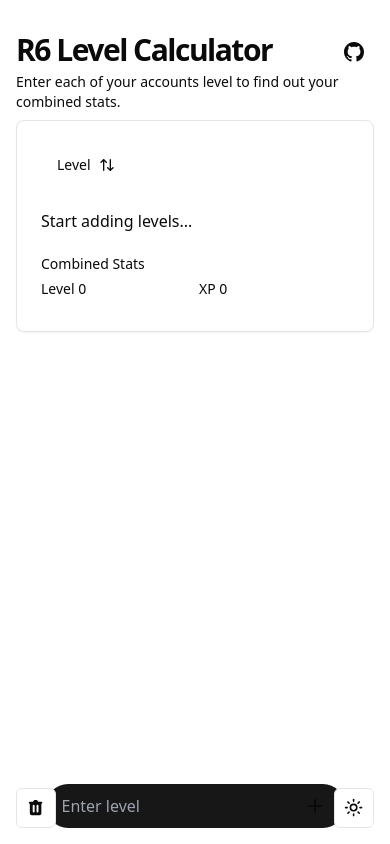
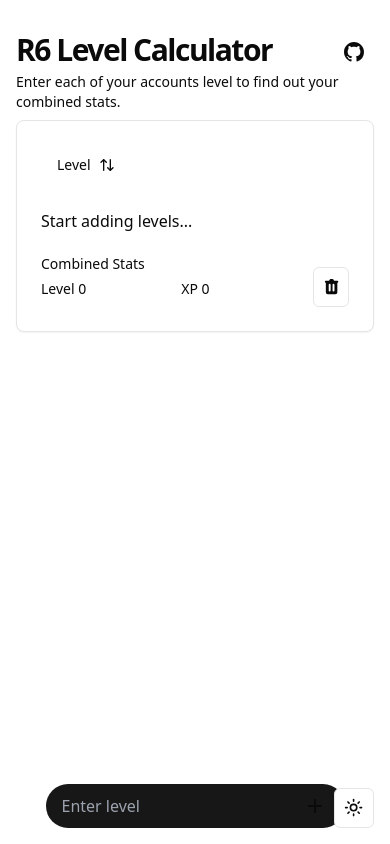
Before and after one commit to leomosley/r6-level-calc, a Next.js app: page / in a window 390 px wide. Built offline with nearby package versions, Linux system fonts and the light colour scheme.

Commit message:
feat swap clear button and stats position

```diff
--- a/app/page.tsx
+++ b/app/page.tsx
@@ -86,14 +86,6 @@ export default function Home() {
             )}
           </CardContent>
           <CardFooter className="flex justify-between items-end">
-          <div className="hidden sm:block">
-            <Button
-              variant="outline"
-              onClick={() => setLevels([])}
-            >
-              Clear
-            </Button>
-          </div>
             <div className="flex flex-col w-full sm:w-auto min-w-64">
               <Label>Combined Stats</Label>
               <div className="flex gap-2">
@@ -101,6 +93,13 @@ export default function Home() {
                 <span className="flex-1 text-sm p-2 pl-0">XP {total && total.xp.toString().replace(/\B(?=(\d{3})+(?!\d))/g, ",")}</span>
               </div>
             </div>
+            <Button
+              variant="outline"
+              onClick={() => setLevels([])}
+              size="icon"
+            >
+              <HiTrash className="h-[1.2rem] w-[1.2rem]" />
+            </Button>
           </CardFooter>
         </Card>
         <div className={cn(
@@ -125,15 +124,6 @@ export default function Home() {
             <HiPlus className="w-5 h-5" />
           </button>
         </div>
-      <div className="absolute left-4 bottom-4 block sm:hidden">
-        <Button
-          variant="outline"
-          onClick={() => setLevels([])}
-          size="icon"
-        >
-          <HiTrash className="h-[1.2rem] w-[1.2rem]" />
-        </Button>
-      </div>
       </main>
     );
   }
```
Lines whose indentation alone changed are shown as unchanged.
